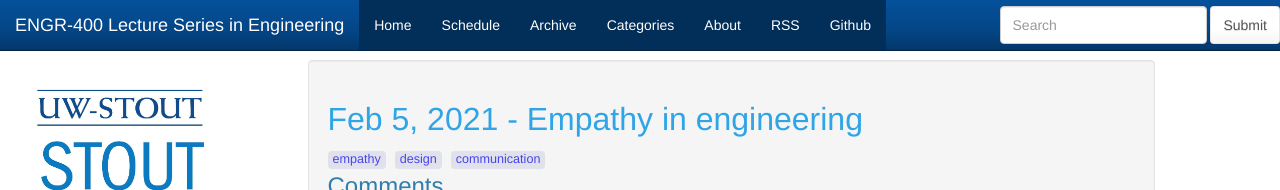
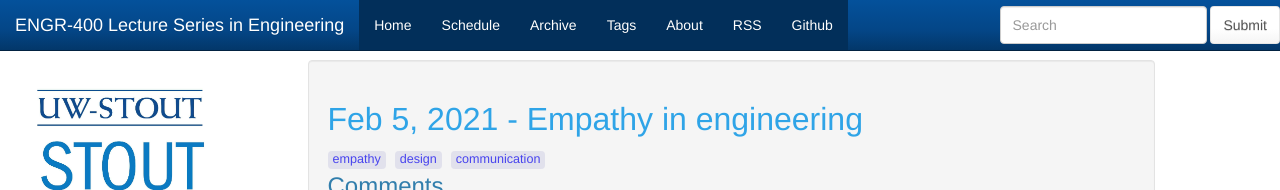
Before and after one commit to ENGR-400/ENGR-400.github.io, a Jekyll site: the page built from index.html, in a window 1280 px wide. Shown: the top 190 px of the page. Built offline with Jekyll 4.4.1, drawn with Linux system fonts in a browser that asks for light colours; the list of posts is cut into pages by our own code.

Commit message:
link to tags instead of categories

```diff
--- a/_includes/header.html
+++ b/_includes/header.html
@@ -35,7 +35,7 @@
                     <li class="active visible-xs-block"><a href="{{ site.baseurl }}/links.html">Links</a></li>
                     <li class="active"><a href="{{ site.baseurl }}/schedule">Schedule</a></li>
 					<li class="active"><a href="{{ site.baseurl }}/archive">Archive</a></li>
-					<li class="active"><a href="{{ site.baseurl }}/category">Categories</a></li>
+					<li class="active"><a href="{{ site.baseurl }}/tag">Tags</a></li>
                     <li class="active"><a href="{{ site.baseurl }}/about">About</a></li>
                     <li class="active"><a href="{{ site.baseurl }}/feed.xml">RSS</a></li>
                     {% if site.github != '' %}
```
